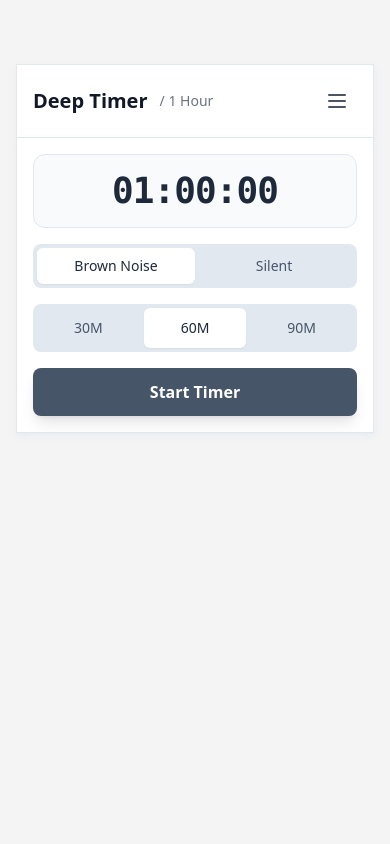
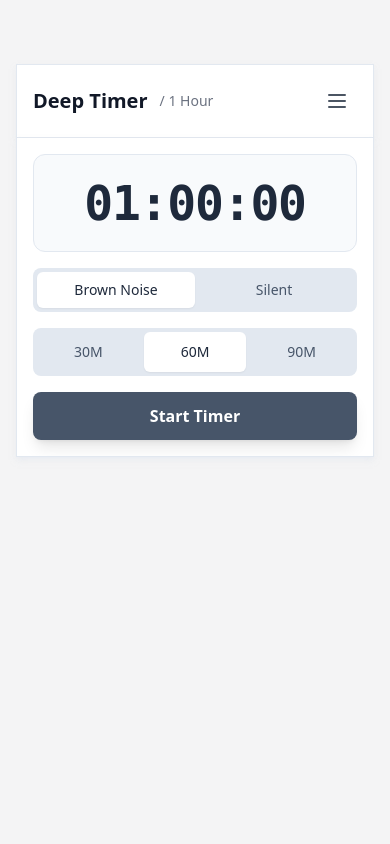
Before and after one commit to josh-may/timer-bud, a Next.js app: page /1-hour in a window 390 px wide. Shown: the top 844 px of the page. Built offline with nearby package versions, Linux system fonts and the light colour scheme; no server answers.

Commit message:
lazy commit

```diff
--- a/pages/[duration].js
+++ b/pages/[duration].js
@@ -367,7 +367,7 @@ export default function DynamicTimer({ timerData }) {
               <div className="space-y-4 sm:space-y-7">
                 {/* Timer Display Container */}
                 <div
-                  className={`rounded-xl p-4 sm:p-8 md:p-10 ${
+                  className={`rounded-xl p-6 sm:p-8 md:p-8 ${
                     isDarkMode
                       ? "bg-zinc-900/50 border border-zinc-700"
                       : "bg-slate-50 border border-slate-200"
@@ -384,7 +384,7 @@ export default function DynamicTimer({ timerData }) {
                           e.key === "Enter" && handleTimeSubmit(e)
                         }
                         onBlur={handleTimeSubmit}
-                        className={`text-4xl sm:text-6xl md:text-7xl lg:text-7xl font-mono font-semibold text-center bg-transparent w-full focus:outline-none ${
+                        className={`text-5xl sm:text-6xl md:text-7xl lg:text-7xl font-mono font-semibold text-center bg-transparent w-full focus:outline-none ${
                           isDarkMode ? "text-white" : "text-slate-800"
                         }`}
                         style={{ minWidth: "0" }}
@@ -392,7 +392,7 @@ export default function DynamicTimer({ timerData }) {
                     ) : (
                       <div
                         onClick={handleTimeClick}
-                        className={`text-4xl sm:text-6xl md:text-7xl lg:text-7xl font-mono font-semibold tracking-tight break-all ${
+                        className={`text-5xl sm:text-6xl md:text-7xl lg:text-7xl font-mono font-semibold tracking-tight break-all ${
                           !isRunning &&
                           "cursor-pointer hover:opacity-80 transition-opacity"
                         } ${isDarkMode ? "text-white" : "text-slate-800"}`}
--- a/pages/index.js
+++ b/pages/index.js
@@ -297,7 +297,7 @@ export default function Home() {
               <div className="space-y-4 sm:space-y-7">
                 {/* Timer Display Container - KEEP BORDER */}
                 <div
-                  className={`rounded-xl p-4 sm:p-8 md:p-10 ${
+                  className={`rounded-xl p-6 sm:p-8 md:p-8 ${
                     isDarkMode
                       ? "bg-zinc-900/50 border border-zinc-700"
                       : "bg-slate-50 border border-slate-200"
@@ -314,7 +314,7 @@ export default function Home() {
                           e.key === "Enter" && handleTimeSubmit(e)
                         }
                         onBlur={handleTimeSubmit}
-                        className={`text-4xl sm:text-6xl md:text-7xl lg:text-7xl font-mono font-semibold text-center bg-transparent w-full focus:outline-none ${
+                        className={`text-5xl sm:text-6xl md:text-7xl lg:text-7xl font-mono font-semibold text-center bg-transparent w-full focus:outline-none ${
                           isDarkMode ? "text-white" : "text-slate-800"
                         }`}
                         style={{ minWidth: "0" }}
@@ -322,7 +322,7 @@ export default function Home() {
                     ) : (
                       <div
                         onClick={handleTimeClick}
-                        className={`text-4xl sm:text-6xl md:text-7xl lg:text-7xl font-mono font-semibold tracking-tight break-all ${
+                        className={`text-5xl sm:text-6xl md:text-7xl lg:text-7xl font-mono font-semibold tracking-tight break-all ${
                           !isRunning &&
                           "cursor-pointer hover:opacity-80 transition-opacity"
                         } ${isDarkMode ? "text-white" : "text-slate-800"}`}
```
